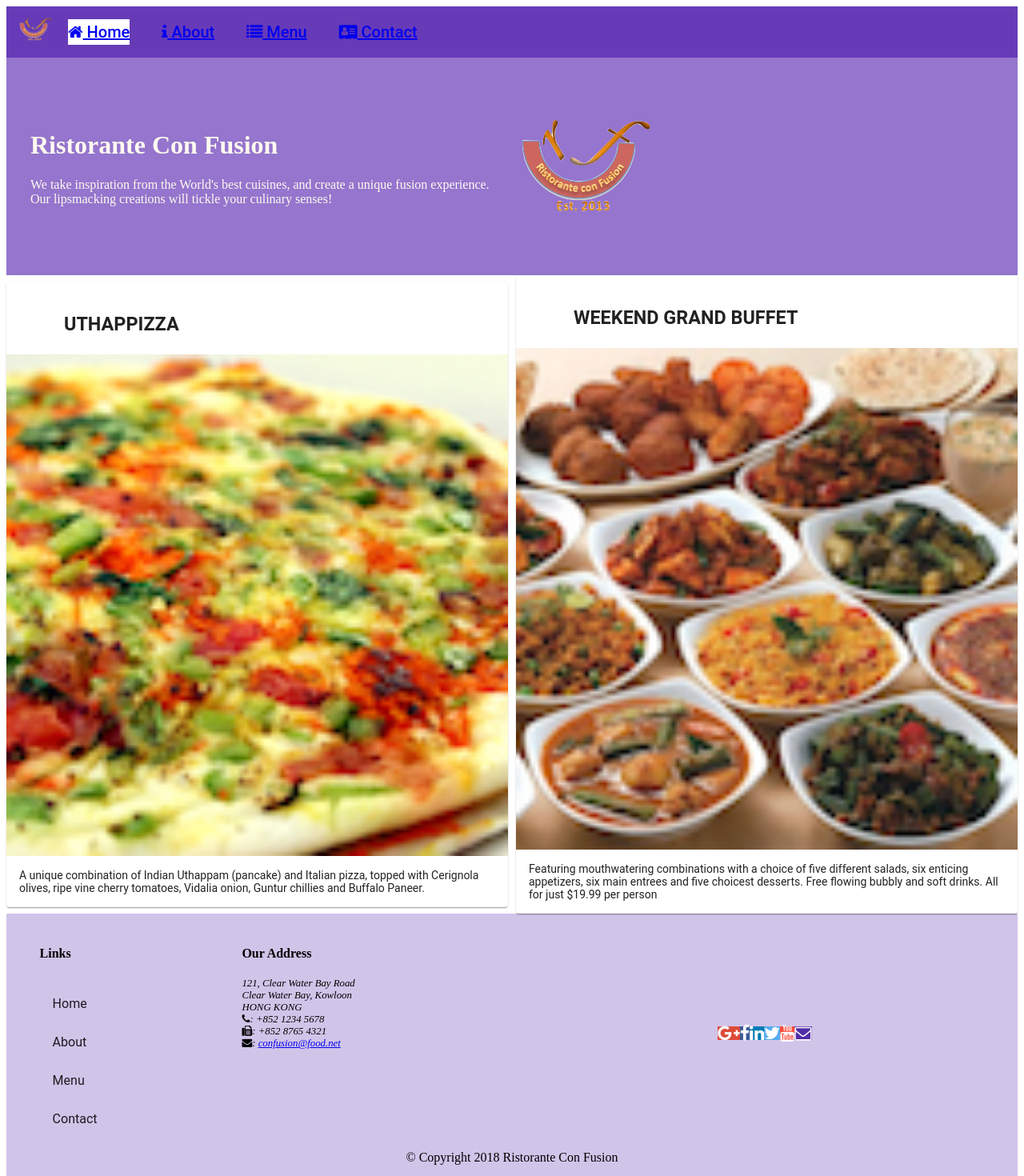
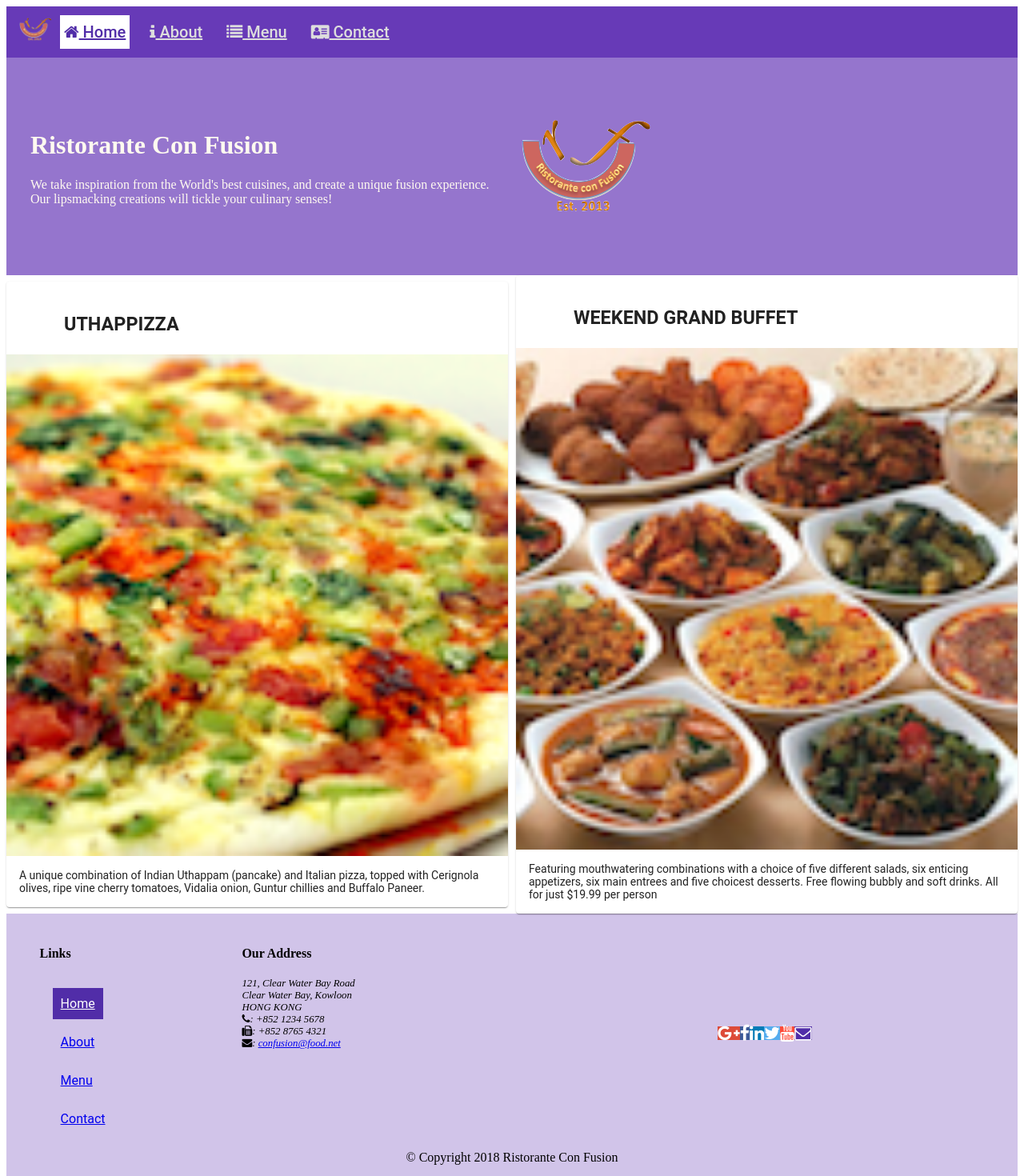
Before and after one commit to QuanGao/learn_angular_app, an Angular app: page /home in a window 1280 px wide. Shown: the top 1470 px of the page at 80% size. Built offline with nearby package versions, Linux system fonts and the light colour scheme.

Commit message:
add routing to footer

```diff
--- a/src/app/footer/footer.component.html
+++ b/src/app/footer/footer.component.html
@@ -9,10 +9,10 @@
       <div fxFlex="40" fxFlexOffset="20px">
         <h4>Links</h4>
         <mat-list>
-          <mat-list-item><a mat-button>Home</a></mat-list-item>
-          <mat-list-item><a mat-button>About</a></mat-list-item>
-          <mat-list-item><a mat-button>Menu</a></mat-list-item>
-          <mat-list-item><a mat-button>Contact</a></mat-list-item>
+          <mat-list-item><a class="footer-item" routerLinkActive="active" mat-button routerLink="/home">Home</a></mat-list-item>
+          <mat-list-item><a class="footer-item" routerLinkActive="active" mat-button routerLink="/about">About</a></mat-list-item>
+          <mat-list-item><a class="footer-item" routerLinkActive="active" mat-button routerLink="/menu">Menu</a></mat-list-item>
+          <mat-list-item><a class="footer-item" routerLinkActive="active" mat-button routerLink="/contact">Contact</a></mat-list-item>
         </mat-list>
       </div>
       <div fxFlex="55">
--- a/src/app/footer/footer.component.scss
+++ b/src/app/footer/footer.component.scss
@@ -19,3 +19,15 @@ $background-pale: #D1C4E9;
 .btn-linkedin{color:#fff!important;background-color:#007bb6!important;}
 .btn-twitter{color:#fff!important;background-color:#55acee!important;}
 .btn-mail{color:#fff!important;background-color:#512DA8!important;}
+
+.footer-item {
+  padding: 10px
+}
+
+.footer-item:hover{
+  background: lightgray;
+}
+.active {
+  background: $background-dark;
+  color: white;
+}
--- a/src/app/header/header.component.scss
+++ b/src/app/header/header.component.scss
@@ -17,9 +17,12 @@ $background-highlight: white;
     min-height: 150px;
 }
 .nav-item {
-  margin:20px
+  margin: 10px;
+  padding: 5px;
+  color: $lt-gray;
 }
 
 .active {
   background: $background-highlight;
+  color: $background-dark
 }
```
